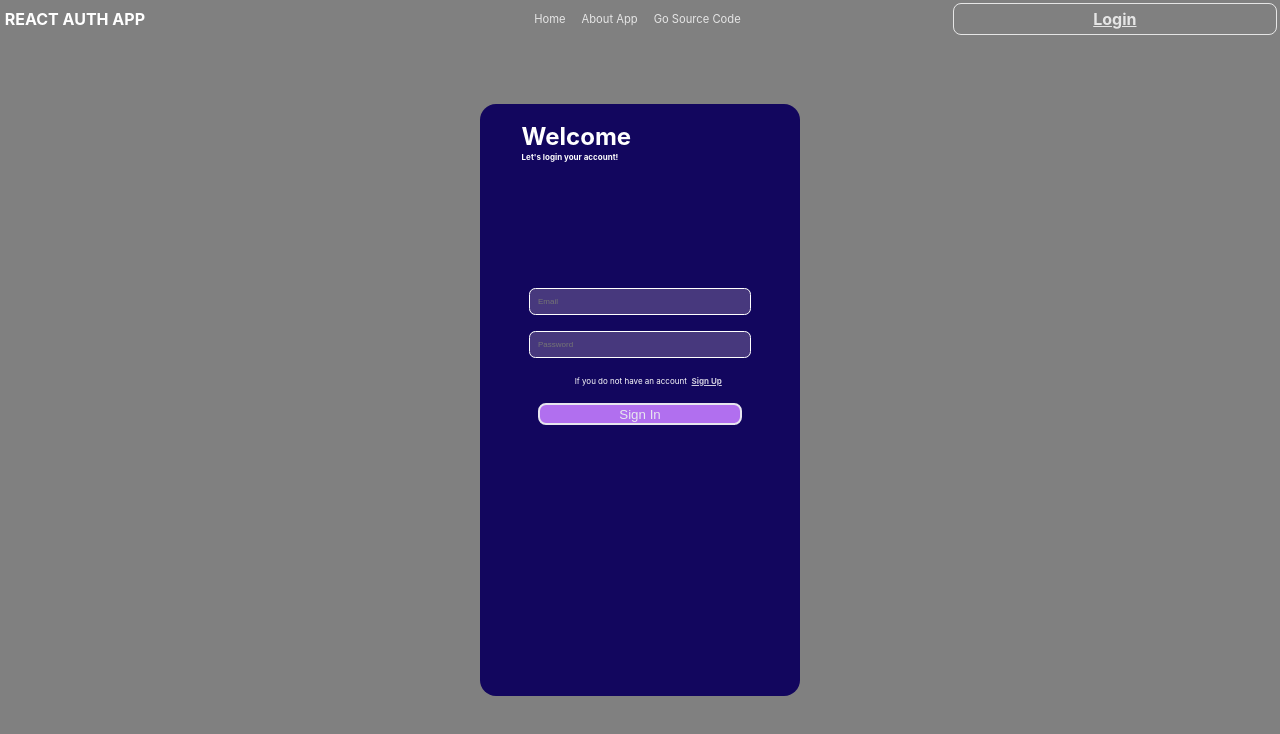
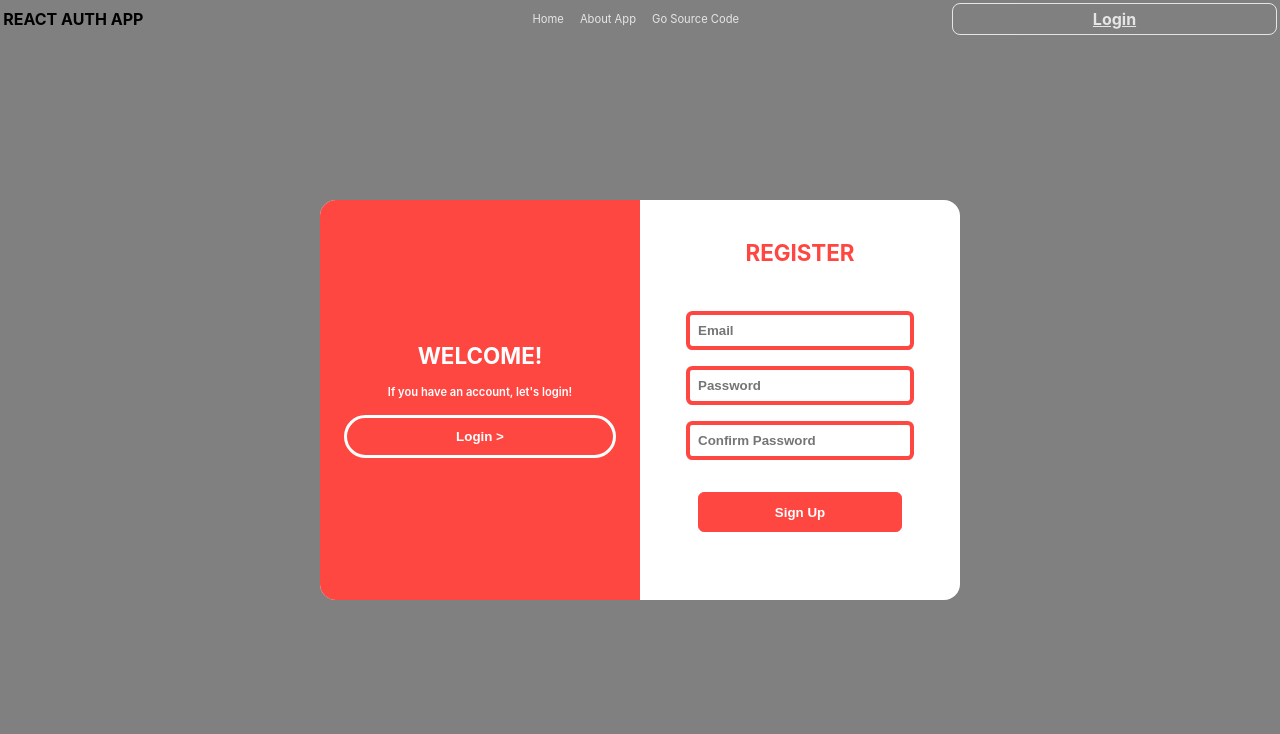
Before and after one commit to fevziatanoglu/React-Auth-Todo, a React (Create React App) app in the folder client/: page /login in a window 1280 px wide. Shown: the top 734 px of the page. Built offline with nearby package versions, Linux system fonts and the light colour scheme.

Commit message:
login page css update

```diff
--- a/client/src/App.js
+++ b/client/src/App.js
@@ -3,6 +3,7 @@ import Header from './components/Header/header';
 import Login from './components/LoginPage/loginPage';
 import { UserProvider } from './contexts/userContext';
 import { BrowserRouter, Routes, Route } from "react-router-dom"
+
 
 function App() {
   return (
@@ -12,6 +13,7 @@ function App() {
     <Routes>
       <Route path='' element={<div>Home</div>}/>
       <Route path='/login' element={<Login/>} />
+
     </Routes>
     </BrowserRouter>
 
--- a/client/src/components/LoginPage/loginPage.css
+++ b/client/src/components/LoginPage/loginPage.css
@@ -1,12 +1,19 @@
-main {
+.main {
+
+    background-color: white;
+
+    color: #FF4742;
+    font-size: .7rem;
+
     z-index: 10;
     /* size */
-    height: 70vh;
-    width: 25vw;
-    padding: 1rem 0;
+    height: 50vh;
+    width: 50vw;
+    /* padding: 1rem 0; */
+    padding: 0;
 
     /* color */
-    background: rgb(18, 6, 94);
+
     /* center */
     position: fixed;
     top: 50%;
@@ -16,121 +23,187 @@ main {
     border-radius: 1rem;
     border: .1px solid var(--white-100);
 
-    /* flex box */
+    display: flex;
+    flex-direction: row;
+}
+
+.box {
+    height: 100%;
+    width: 50%;
+
+    display: flex;
+    flex-direction: column;
+    align-items: center;
+    justify-content: center;
+
+    gap: 1rem;
+}
+
+
+.slider {
+
+    /* background: rgb(255,71,66);
+    background: linear-gradient(90deg, rgba(255,71,66,1) 0%, rgba(255,94,94,1) 51%, rgba(255,71,66,1) 100%); */
+
+    color: white;
+    background: #FF4742;
+
+    height: 100%;
+    width: 50%;
+    transition: 0.5s;
+    top: 50%;
+    left: 50%;
+
+
+    position: fixed;
+    z-index: 10;
+
+
+    display: flex;
+    flex-direction: column;
+    align-items: center;
+    justify-content: center;
+    gap: 1rem;
+
+    overflow: hidden;
+
+}
+
+.slider p{
+    font-weight: 600;
+}
+
+.slider-left {
+    transform: translate(-100%, -50%);
+    border-radius: 1rem 0 0 1rem;
+}
+
+.slider-right {
+    transform: translate(0%, -50%);
+    border-radius: 0 1rem 1rem 0;
+
+}
+
+
+
+form {
     display: flex;
     flex-direction: column;
     justify-content: center;
-    align-items: center;
-    /* gap: 4rem; */
-    align-items: center;
-
-}
-
-form{
-    display: flex;
-    flex-direction: column;
-    justify-content: start;
     align-items: center;
     gap: 1rem;
 
     width: 75%;
     height: 70%;
 
+    /* background: blue; */
 }
 
-input{
+input {
     width: 85%;
     padding: .4rem;
     border-radius: .4rem;
-    background-color: rgb(71, 56, 125);
-    color: white;
+
+    color: #FF4742;
+    font-weight: 600;
     padding: .5rem;
-    font-size: .5rem;
 
-    border: 1px solid white;
-}
 
-button{
-    color: white;
-    width: 85%;
-    background: rgb(195, 123, 255);
-    /* width: 50%; */
-    opacity: .9;
-    border-radius: .5rem;
-    border: 2px solid white;
-    padding: .1rem .5rem;
-}
-
-button:hover{
-    cursor: pointer;
-    opacity: 1;
-}
-
-.text-container{
-
-    width: 75%;
-    height: 30%;
-}
-
-h1 , p{
-
-    /* background: yellow; */
-    text-align: start;
-    margin: 0.1rem;
-
-    /* font-size: 2rem; */
-    font-weight: bolder;
-    color: white;
-}
-
-h1{
-    font-size: 1.5rem;
-}
-
-p{
-     font-size: .5rem
+    border: 4px solid #FF4742;
 }
 
 
-.change-form-text{
-    /* background-color: red; */
-    display: flex;
-    flex-direction: row;
-    justify-content: center;
-    align-items: center;
-    font-size: .5rem;
-    font-weight: lighter;
-    width: 110%;
-    gap: .2rem;
-}
 
-.change-form-text a{
-    font-weight: bold;
-    color: white;
-    cursor: pointer;
-    text-decoration:underline;
-}
 
-.error-message{
+.error-message {
     text-align: center;
+    font-weight: 800;
     color: red;
 }
 
 
 
+.btn {
+    width: 85%;
+    cursor: pointer;
+    font-weight: 800;
+    outline: 0;
+    padding: .7rem .5rem;
+    border-radius: 6px;
+}
+
+.submit-btn {
+
+    background: #FF4742;
+    border: 1px solid #FF4742;
+    color: #FFFFFF;
+
+}
+
+.submit-btn:hover,
+.submit-btn:active {
+    background-color: initial;
+    background-position: 0 0;
+    color: #FF4742;
+}
+
+.submit-btn:active {
+    opacity: .5;
+}
+
+
+.slider-btn {
+    /* background: inherit; */
+    background:none;
+    border: 3px solid white;
+    border-radius: 2rem;
+    color: white;
+}
+
+.slider-btn:hover,
+.slider-btn:active {
+    background-color: white;
+    background-position: 0 0;
+    color: #FF4742;
+}
+
+.slider-btn:active {
+    opacity: .5;
+}
 
 
 
+@media screen and (max-width:800px) {
+
+    .main {
+        height: 80vh;
+        width: 80vw;
+
+        flex-direction: column;
+        align-items: center;
+
+        text-align: center;
+    }
+
+    .slider{
+        height: 50%;
+        width: 100%;
+    }
 
 
 
+    .slider-right{
+        transform: translate(-50%, -0%);
+        border-radius: 0 0 1rem 1rem;
+    }
 
+    .slider-left{
+        transform: translate(-50%, -100%);
+        border-radius: 1rem 1rem 0 0;
+    }
 
-@media screen and (max-width:600px) {
-
-  main{
-    height: 40vh;
-    width: 75vw;
-  }
+    form{
+        width: 100%;
+    }
 
 }
--- a/client/src/components/LoginPage/loginPage.js
+++ b/client/src/components/LoginPage/loginPage.js
@@ -8,16 +8,6 @@ function Login() {
 
     const { loginUser } = useUser();
 
-    // from type variables
-    const [formType, setFormType] = useState("login");
-
-
-
-    const handleFormType = () => {
-        setFormType(formType === "login" ? "register" : "login");
-        console.log(formType);
-        setError({ isError: false, errorMessage: [] })
-    }
 
 
     const [error, setError] = useState({
@@ -71,7 +61,6 @@ function Login() {
             .then(response => {
                 console.log(response);
                 alert("Sign up successfully!");
-                handleFormType();
             })
             .catch(error => {
                 console.log(error);
@@ -80,27 +69,44 @@ function Login() {
             );
     }
 
+    const [slider, setSlider] = useState(true);
+
+    const handleSlider = () => {
+        setSlider(!slider)
+        setError({ isError: false, errorMessage: [] });
+    }
 
 
     return (
-        <main>
-            {formType === "login"
-                // LOGIN PAGE
-                ?
-                <>
-                    <div className="text-container">
-                        <h1>Welcome</h1>
-                        <p>Let's login your account!</p>
+        // main
+        <main className="main">
+            {/* slider */}
+            <div className={slider ? "slider-left slider" : "slider-right slider"}>
+
+                <h1>{slider ? "WELCOME!" : "HELLO :)"}</h1>
+
+                <p>
+                    {slider ? "If you have an account, let's login!" : "If you have not an account, let's create an account for you."}
+
+                </p>
+
+                <button className="slider-btn btn" onClick={(e) => handleSlider()}>
+                    {slider ? "Login >" : "< Register "}
+                </button>
+
             </div>
+
+            {/* login */}
+            <div className="box login-box">
+
+
+                <h1>LOGIN</h1>
 
                 <form onSubmit={(e) => loginSubmit(e)}>
                     <input placeholder="Email" type="Email" name="email" value={loginForm.email} onChange={(e) => handleLoginOnChange(e)}></input>
                     <input placeholder="Password" type="Password" name="password" value={loginForm.password} onChange={(e) => handleLoginOnChange(e)}></input>
                     <div >
-                            <div className="change-form-text">
-                                <p>If you do not have an account</p>
-                                <a onClick={handleFormType}>Sign Up</a>
-                            </div>
+
                         {
                             error.isError && error.errorMessage.map((message) => {
                                 return <p className="error-message">{message}</p>
@@ -109,26 +115,21 @@ function Login() {
 
                     </div>
 
-                        <button type="submit">Sign In</button>
+                    <button className="submit-btn btn" type="submit">Sign In</button>
                 </form>
-                </>
-                // REGISTER PAGE
-                :
-                <>
-                    <div className="text-container">
-                        <h1>Welcome</h1>
-                        <p>Let's create your account!</p>
             </div>
+
+            {/* register */}
+            <div className="box register-box">
+
+                <h1>REGISTER</h1>
 
                 <form onSubmit={(e) => registerSubmit(e)}>
                     <input placeholder="Email" type="Email" name="email" onChange={(e) => handleRegsiterOnChange(e)}></input>
                     <input placeholder="Password" type="Password" name="password" onChange={(e) => handleRegsiterOnChange(e)}></input>
                     <input placeholder="Confirm Password" type="Password" name="confirmPassword" onChange={(e) => handleRegsiterOnChange(e)}></input>
                     <div >
-                            <div className="change-form-text">
-                                <p>If you already have an account</p>
-                                <a onClick={handleFormType}>Sign In</a>
-                            </div>
+
                         {
                             error.isError && error.errorMessage.map((message) => {
                                 return <p className="error-message">{message}</p>
@@ -136,10 +137,13 @@ function Login() {
                         }
 
                     </div>
-                        <button type="submit" disabled={false}>Sign Up</button>
+                    <button class="submit-btn btn" type="submit" >Sign Up</button>
+
                 </form>
-                </>
-            }
+            </div>
+
+
+
         </main>
 
 
```
Lines whose indentation alone changed are shown as unchanged.
